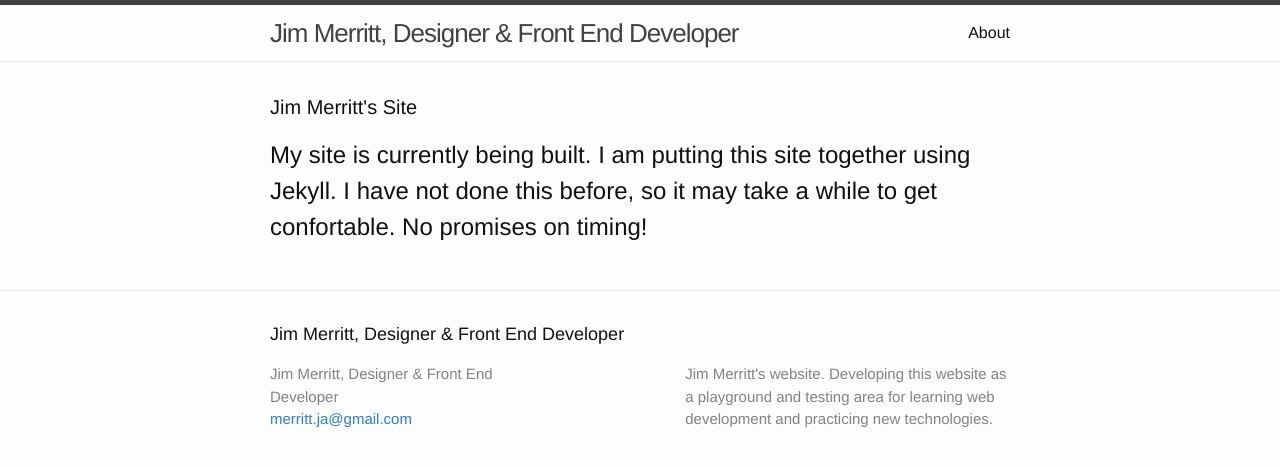
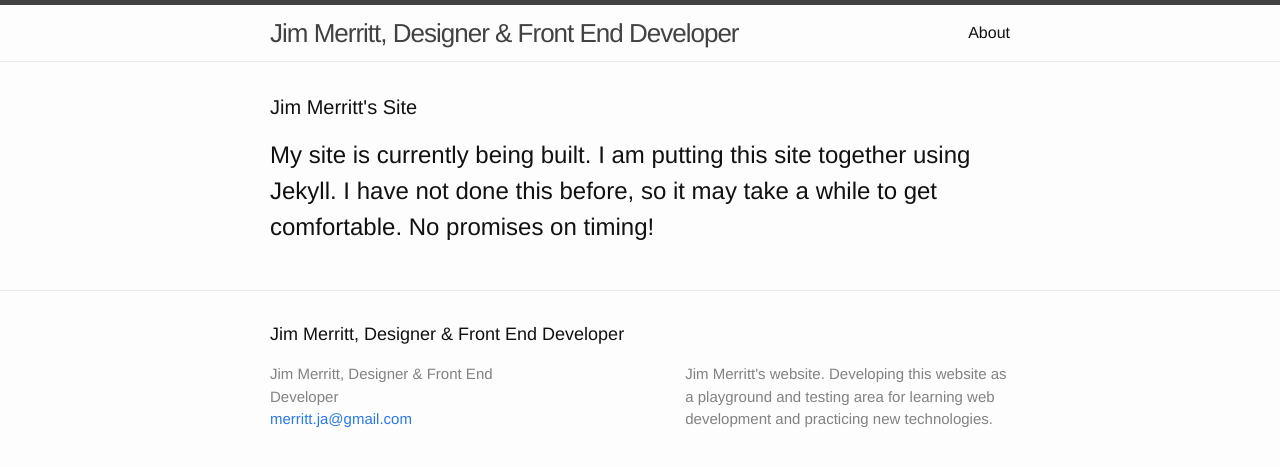
Before and after one commit to JimMerritt/JimMerritt.github.io, a Jekyll site: the page built from index.html, in a window 1280 px wide. Shown: the top 467 px of the page. Built offline with Jekyll 4.4.1, drawn with Linux system fonts in a browser that asks for light colours.

Commit message:
Fixed typo

```diff
--- a/index.html
+++ b/index.html
@@ -5,7 +5,7 @@ layout: default
 <div class="home">
 
   <h1 class="page-heading">Jim Merritt's Site</h1>
-  <h2>My site is currently being built. I am putting this site together using Jekyll. I have not done this before, so it may take a while to get confortable. No promises on timing!</h2>
+  <h2>My site is currently being built. I am putting this site together using Jekyll. I have not done this before, so it may take a while to get comfortable. No promises on timing!</h2>
 
   <!--<ul class="post-list">
     {% for post in site.posts %}
```
